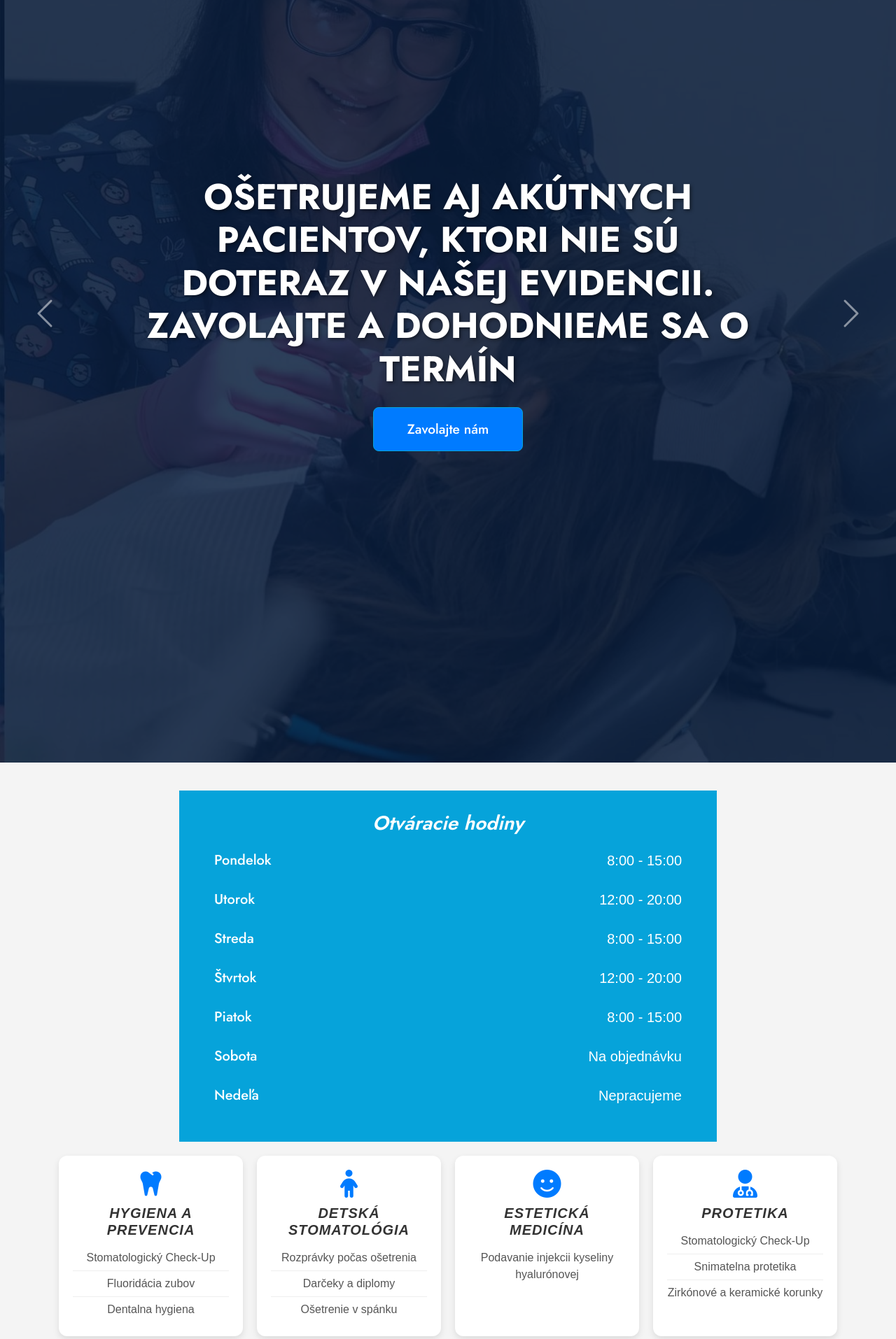
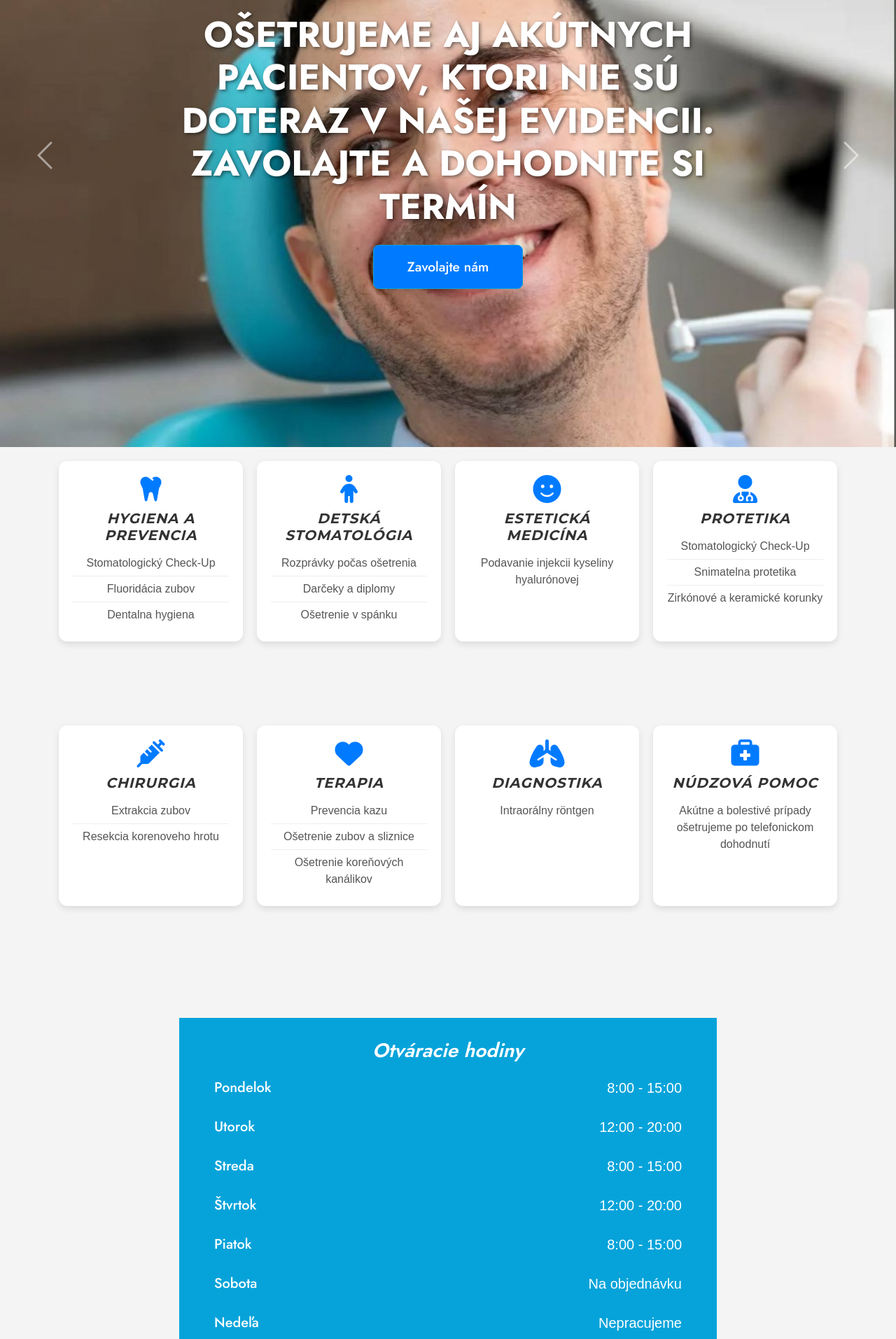
Before and after one commit to TorresSteit/dental-clinic-website-template, a plain HTML site: page index.html in a window 1280 px wide. Shown: the part 365-2279 px from the top of the page at 70% size. Drawn offline with nearby package versions, Linux system fonts and the light colour scheme.

Commit message:
fix mistake index

```diff
--- a/css/style.css
+++ b/css/style.css
@@ -125,14 +125,30 @@ h6,
     }
 }
 
+/* Секция слайдера без затемнения */
 .carousel-caption {
     top: 0;
     left: 0;
     right: 0;
     bottom: 0;
-    background: rgba(9, 30, 62, .85);
+    background: none;
     z-index: 1;
+    display: flex;
+    align-items: flex-end;
+    justify-content: center;
+    padding-bottom: 2rem;
+    text-align: center;
 }
+
+
+
+
+
+/* Фон под самим текстом */
+
+
+
+
 
 @media (max-width: 576px) {
     .carousel-caption h5 {
--- a/index.html
+++ b/index.html
@@ -46,6 +46,8 @@
 
 
     <link href="https://fonts.googleapis.com/css2?family=Roboto:wght@400;500&display=swap" rel="stylesheet">
+    <link href="https://fonts.googleapis.com/css2?family=Montserrat:wght@400;500;700&display=swap" rel="stylesheet">
+
 
     <!-- Favicon -->
 
@@ -99,7 +101,7 @@
         <div class="col-md-6 text-center text-lg-end">
             <div class="position-relative d-inline-flex align-items-center bg-primary text-white top-shape px-5">
                 <div class="me-3 pe-3 border-end py-2">
-                    <p class="m-0"><i class="bi bi-envelope"></i><a href="mailto:Dinadent2022@gmail.com" class="text-decoration-none text-dark">Dinadent2022@gmail.com</a></p>
+                    <p class="m-0"><i class="bi bi-envelope"></i><a href="mailto:dinadent2022@gmail.com" class="text-decoration-none text-dark">dinadent2022@gmail.com</a></p>
                 </div>
                 <div class="py-2">
                     <p class="m-0">
@@ -165,11 +167,11 @@
     <div id="header-carousel" class="carousel slide carousel-fade" data-bs-ride="carousel">
         <div class="carousel-inner">
             <div class="carousel-item active">
-                <img class="w-100" src="img/carousel-1.jpg" alt="Obrázok">
+                <img class="w-100" src="img/tor.jpg" alt="Obrázok">
                 <div class="carousel-caption d-flex flex-column align-items-center justify-content-center">
                     <div class="p-3" style="max-width: 900px;">
 
-                        <h1 id="acute_patients2" class="display-1 text-white mb-md-4 animated zoomIn">OŠETRUJEME AJ AKÚTNYCH PACIENTOV, KTORI NIE SÚ DOTERAZ V NAŠEJ EVIDENCII. ZAVOLAJTE A DOHODNIEME SA O TERMÍN</h1>
+                        <h1 id="acute_patients2" class="display-1 text-white mb-md-4 animated zoomIn">OŠETRUJEME AJ AKÚTNYCH PACIENTOV, KTORI NIE SÚ DOTERAZ V NAŠEJ EVIDENCII. ZAVOLAJTE A DOHODNITE SI TERMÍN</h1>
                         <a id="call_us" href="tel:+421 948 771 757" class="btn btn-primary py-md-3 px-md-5 animated slideInRight">
                             Zavolajte nám
                         </a>
@@ -178,11 +180,11 @@
                 </div>
             </div>
             <div class="carousel-item">
-                <img class="w-100" src="img/carousel-2.jpg" alt="Obrázok">
+                <img class="w-100" src="img/tor2.jpg" alt="Obrázok">
                 <div class="carousel-caption d-flex flex-column align-items-center justify-content-center">
                     <div class="p-3" style="max-width: 900px;">
 
-                        <h1 id="acute_patients1" class="display-1 text-white mb-md-4 animated zoomIn">OŠETRUJEME AJ AKÚTNYCH PACIENTOV, KTORI NIE SÚ DOTERAZ V NAŠEJ EVIDENCII. ZAVOLAJTE A DOHODNIEME SA O TERMÍN</h1>
+                        <h1 id="acute_patients1" class="display-1 text-white mb-md-4 animated zoomIn">OŠETRUJEME AJ AKÚTNYCH PACIENTOV, KTORI NIE SÚ DOTERAZ V NAŠEJ EVIDENCII. ZAVOLAJTE A DOHODNITE SI TERMÍN</h1>
                         <a id="call_us1" href="tel:+421 948 771 757" class="btn btn-primary py-md-3 px-md-5 animated slideInRight">
                             Zavolajte nám
                         </a>
@@ -206,37 +208,6 @@
 
 
     <!-- Banner Start -->
-<div class="bg-primary d-flex flex-column narrow-block">
-    <h3 class="text-white mb-3">Otváracie hodiny</h3>
-    <div class="d-flex justify-content-between text-white mb-3">
-        <h6 class="text-white mb-0">Pondelok</h6>
-        <p class="mb-0">8:00 - 15:00</p>
-    </div>
-    <div class="d-flex justify-content-between text-white mb-3">
-        <h6 class="text-white mb-0">Utorok</h6>
-        <p class="mb-0">12:00 - 20:00</p>
-    </div>
-    <div class="d-flex justify-content-between text-white mb-3">
-        <h6 class="text-white mb-0">Streda</h6>
-        <p class="mb-0">8:00 - 15:00</p>
-    </div>
-    <div class="d-flex justify-content-between text-white mb-3">
-        <h6 class="text-white mb-0">Štvrtok</h6>
-        <p class="mb-0">12:00 - 20:00</p>
-    </div>
-    <div class="d-flex justify-content-between text-white mb-3">
-        <h6 class="text-white mb-0">Piatok</h6>
-        <p class="mb-0">8:00 - 15:00</p>
-    </div>
-    <div class="d-flex justify-content-between text-white mb-3">
-        <h6 class="text-white mb-0">Sobota</h6>
-        <p class="mb-0">Na objednávku</p>
-    </div>
-    <div class="d-flex justify-content-between text-white mb-3">
-        <h6 class="text-white mb-0">Nedeľa</h6>
-        <p class="mb-0">Nepracujeme</p>
-    </div>
-</div>
 
 
 <!-- Banner Start -->
@@ -319,7 +290,37 @@
         </ul>
     </div>
 </div>
-
+<div class="bg-primary d-flex flex-column narrow-block">
+    <h3 class="text-white mb-3">Otváracie hodiny</h3>
+    <div class="d-flex justify-content-between text-white mb-3">
+        <h6 class="text-white mb-0">Pondelok</h6>
+        <p class="mb-0">8:00 - 15:00</p>
+    </div>
+    <div class="d-flex justify-content-between text-white mb-3">
+        <h6 class="text-white mb-0">Utorok</h6>
+        <p class="mb-0">12:00 - 20:00</p>
+    </div>
+    <div class="d-flex justify-content-between text-white mb-3">
+        <h6 class="text-white mb-0">Streda</h6>
+        <p class="mb-0">8:00 - 15:00</p>
+    </div>
+    <div class="d-flex justify-content-between text-white mb-3">
+        <h6 class="text-white mb-0">Štvrtok</h6>
+        <p class="mb-0">12:00 - 20:00</p>
+    </div>
+    <div class="d-flex justify-content-between text-white mb-3">
+        <h6 class="text-white mb-0">Piatok</h6>
+        <p class="mb-0">8:00 - 15:00</p>
+    </div>
+    <div class="d-flex justify-content-between text-white mb-3">
+        <h6 class="text-white mb-0">Sobota</h6>
+        <p class="mb-0">Na objednávku</p>
+    </div>
+    <div class="d-flex justify-content-between text-white mb-3">
+        <h6 class="text-white mb-0">Nedeľa</h6>
+        <p class="mb-0">Nepracujeme</p>
+    </div>
+</div>
 
 
 
@@ -800,7 +801,7 @@
                 </p>
                 <p class="mb-2">
                     <i class="bi bi-envelope-open text-primary me-2"></i>
-                    <a href="mailto:Dinadent2022@gmail.com" class="text-white text-decoration-none">Dinadent2022@gmail.com</a>
+                    <a href="mailto:dinadent2022@gmail.com" class="text-white text-decoration-none">dinadent2022@gmail.com</a>
                 </p>
                 <p class="mb-0">
                     <i class="bi bi-telephone text-primary me-2"></i>
```
Also changed, not shown: about.html (+2 -2 lines), contact.html (+3 -3 lines), price.html (+2 -2 lines), service.html (+2 -2 lines), team.html (+2 -2 lines), testimonial.html (+2 -2 lines), img/rtt.jpg (added), img/tor.jpg (added), img/tor2.jpg (added).
